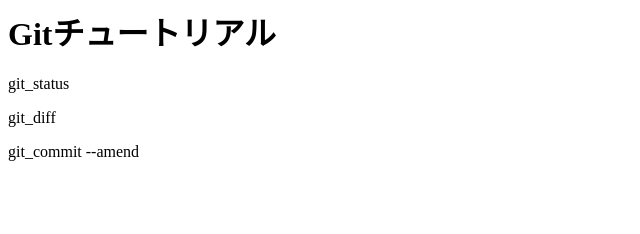
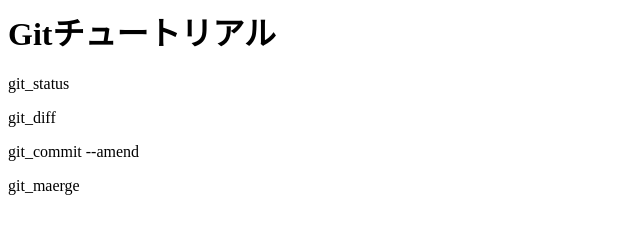
Before and after one commit to susonokenzai/git_tutorial, a plain HTML site: page index.html in a window 1280 px wide. Shown: the full height of the page, 0-640 px from the left. Drawn offline with Linux system fonts and the light colour scheme.

Commit message:
git mergeを追記

```diff
--- a/index.html
+++ b/index.html
@@ -2,3 +2,4 @@
 <p>git_status<p>
 <p>git_diff<p>
 <p>git_commit --amend</p>
+<p>git_maerge</p>
```
